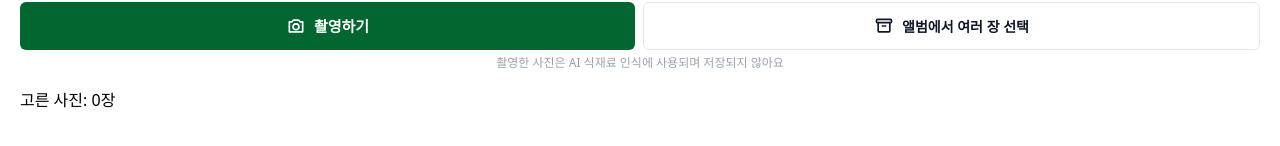
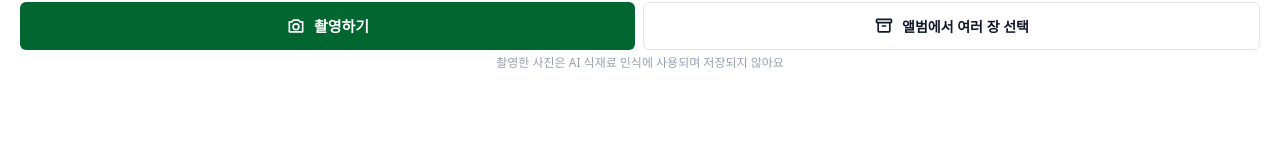
Before and after one commit to amInspireCamp6th-miniProject/front, a React (Vite) app: page /scan in a window 1280 px wide. Shown: the part 630-776 px from the top of the page. Built offline with nearby package versions, Linux system fonts and the light colour scheme.

Commit message:
feat: M05 사진 고르면 로딩 보여주기

```diff
--- a/src/features/ocr/page/ScanPage.jsx
+++ b/src/features/ocr/page/ScanPage.jsx
@@ -1,18 +1,23 @@
 import { useRef, useState } from 'react'
 import Button from '../../../components/ui/Button'
 import Icon from '../../../components/ui/Icon'
+import ScanLoading from '../ui/ScanLoading'
 
 function ScanPage() {
   const cameraInputRef = useRef(null)
   const albumInputRef = useRef(null)
   const [photos, setPhotos] = useState([])
+  const [isAnalyzing, setIsAnalyzing] = useState(false)
 
   function handleFiles(e) {
     const files = Array.from(e.target.files)
     if (files.length === 0) return
+    setIsAnalyzing(true)
     setPhotos(files)
     e.target.value = ''
   }
+
+  if (isAnalyzing) return <ScanLoading />
 
   return (
     <div className="px-5 pt-6">
@@ -66,7 +71,6 @@ function ScanPage() {
       <p className="mb-4 text-center text-[12px] text-gray-400">
         촬영한 사진은 AI 식재료 인식에 사용되며 저장되지 않아요
       </p>
-      <p>고른 사진: {photos.length}장</p>
     </div>
   )
 }
```
